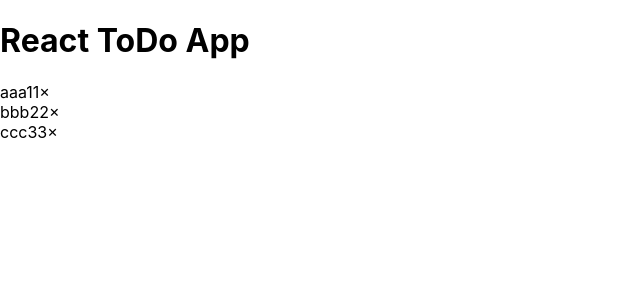
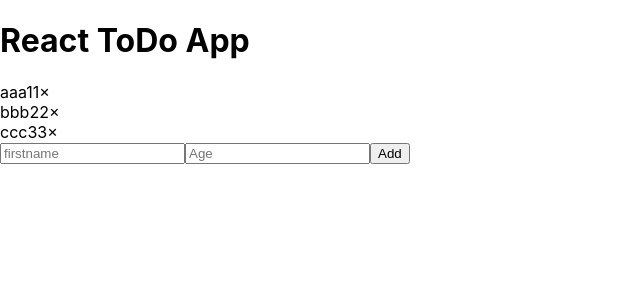
Before and after one commit to Tarekbenali/React-TodoList, a React (Create React App) app: page / in a window 1280 px wide. Shown: the top 300 px of the page, without its empty margins (0-640 px from the left). Built offline with nearby package versions, Linux system fonts and the light colour scheme.

Commit message:
Add handleSubmit && handleChange Function

```diff
--- a/src/App.js
+++ b/src/App.js
@@ -21,18 +21,27 @@ export default class App extends Component {
       return item.id !== id
 
     })
-    this.setState({
-      items:it
-    })
+    this.setState({items:it})
     console.log( ` Id : ${id} is deleted `)
 
   }
+
+  addItem = (item) =>{
+    item.id=Math.random();
+const items = this.state.items;
+items.push(item);
+
+this.setState({items})
+// console.log(`${items.id} Is Added`)
+  }
+
   render() {
     return (
       <div>
   <h1>React ToDo App</h1>
-        <Additem  />
+
         <Todoitem items={this.state.items} deleteItem={this.deleteItem}/>
+        <Additem addItem={this.addItem} />
 
       </div>
     )
--- a/src/components/Additem/Additem.js
+++ b/src/components/Additem/Additem.js
@@ -3,9 +3,40 @@ import './Additem.css'
 
 // Class Based Components
 export default class Additem extends Component {
+
+state = {
+    name:'',
+    age:''
+}
+
+
+
+
+
+handleChange = (e) => {
+    this.setState({
+        [e.target.id] : e.target.value
+    })
+}
+
+handleSubmit = (e)  => {
+    e.preventDefault();
+    this.props.addItem(this.state);
+    this.setState({
+        name:'',
+        age:''
+    })
+}
+
+
     render() {
         return (
-            <div >
+            <div>
+                <form onSubmit={this.handleSubmit}>
+  <input type="text" placeholder="firstname" id="name" onChange={this.handleChange} value={this.state.name}/>
+  <input type="number" placeholder="Age" id="age" onChange={this.handleChange} value={this.state.age}/>
+  <input type="submit" value="Add"/>
+</form>
 
 </div>
         )
```
